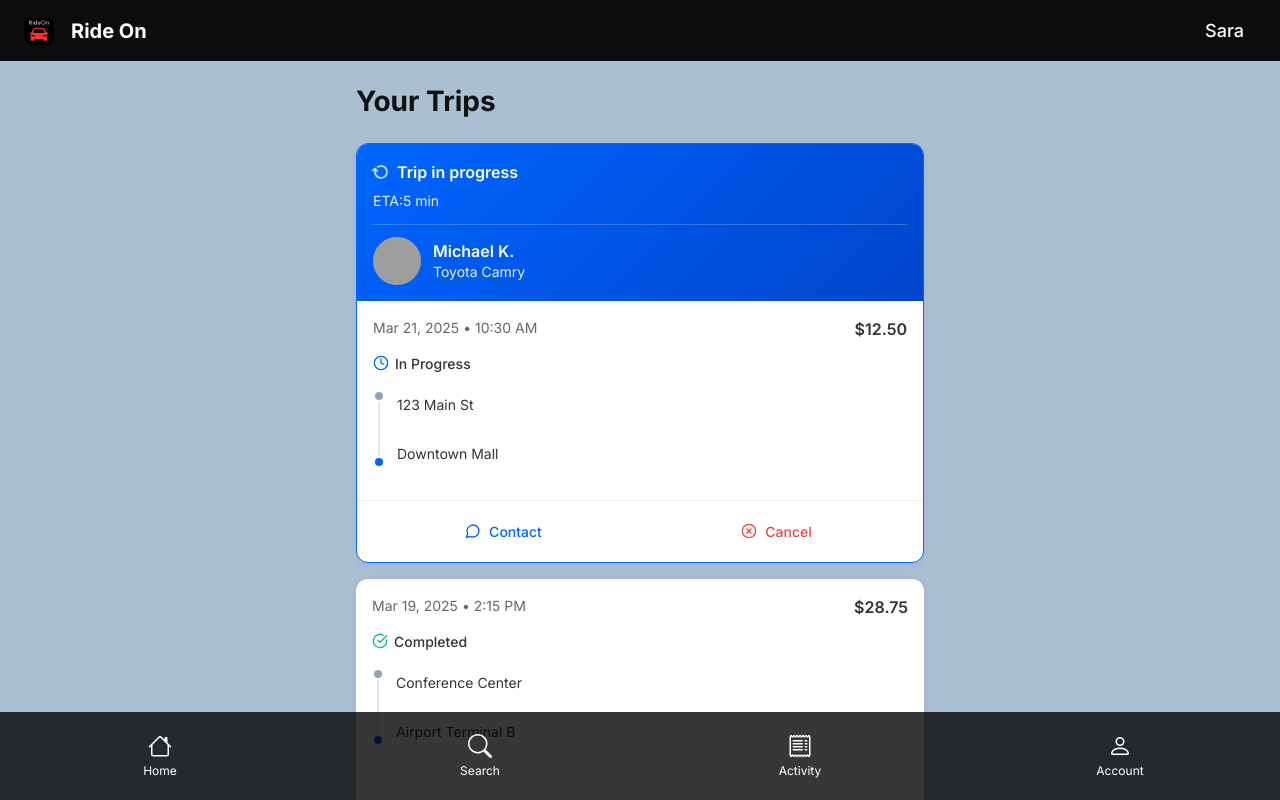
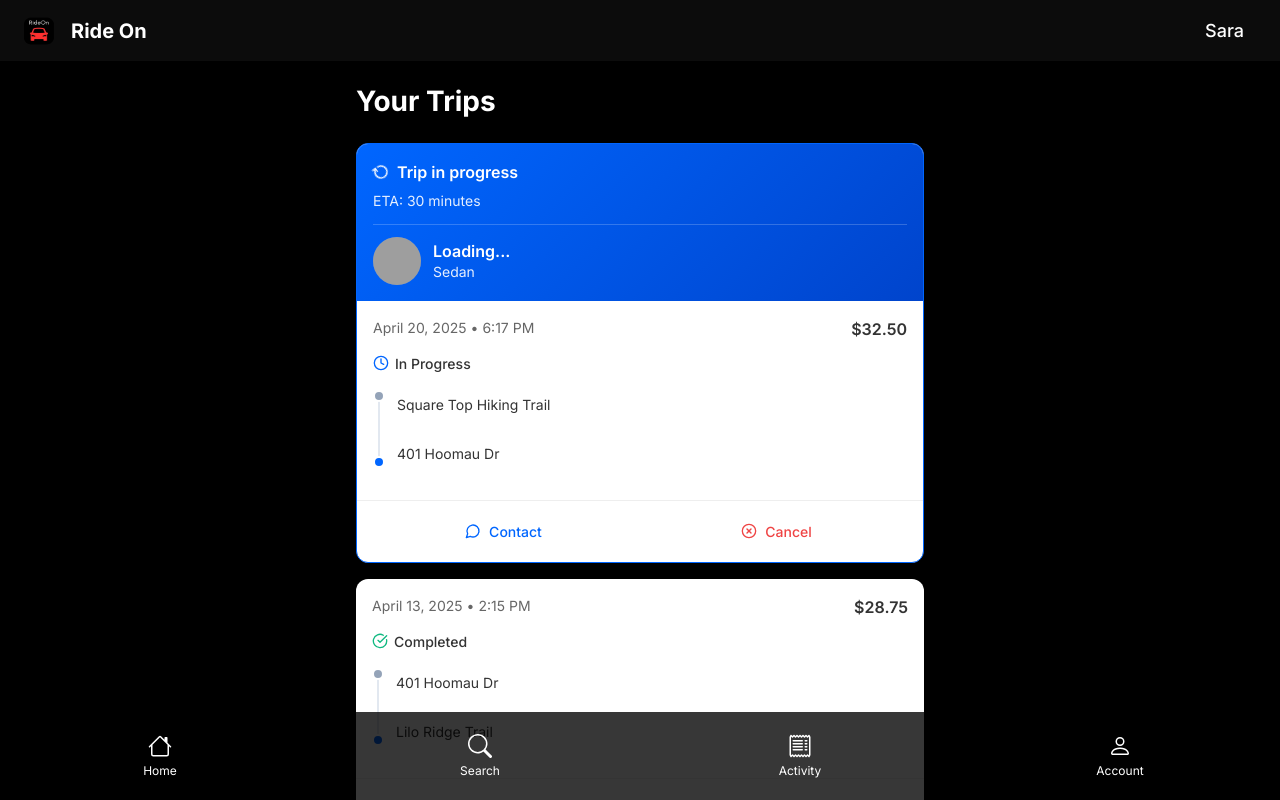
Before and after one commit to ellieishii/rideon, a Next.js app: page /activity in a window 1280 px wide. Built offline with nearby package versions, Linux system fonts and the light colour scheme; grey boxes are pictures that could not be loaded.

Commit message:
Fixed location text error

```diff
--- a/src/app/activity/page.tsx
+++ b/src/app/activity/page.tsx
@@ -10,23 +10,23 @@ export default function ActivityPage() {
   const rides = [
     {
       id: 1,
-      date: 'Mar 21, 2025',
-      time: '10:30 AM',
-      from: '123 Main St',
-      to: 'Downtown Mall',
-      price: '$12.50',
+      date: 'April 20, 2025',
+      time: '6:17 PM',
+      from: 'Square Top Hiking Trail',
+      to: '401 Hoomau Dr',
+      price: '$32.50',
       status: 'in-progress',
-      driver: 'Michael K.',
-      carModel: 'Toyota Camry',
-      estimatedArrival: '5 min',
+      driver: 'Loading...',
+      carModel: 'Sedan',
+      estimatedArrival: ' 30 minutes',
       driverImg: '/api/placeholder/48/48',
     },
     {
       id: 2,
-      date: 'Mar 19, 2025',
+      date: 'April 13, 2025',
       time: '2:15 PM',
-      from: 'Conference Center',
-      to: 'Airport Terminal B',
+      from: '401 Hoomau Dr',
+      to: 'Lilo Ridge Trail',
       price: '$28.75',
       status: 'completed',
     },
@@ -39,33 +39,7 @@ export default function ActivityPage() {
       price: '$15.20',
       status: 'completed',
     },
-    {
-      id: 4,
-      date: 'Mar 10, 2025',
-      time: '7:20 AM',
-      from: 'Home',
-      to: 'Office Park',
-      price: '$18.90',
-      status: 'completed',
-    },
-    {
-      id: 5,
-      date: 'Mar 5, 2025',
-      time: '6:30 PM',
-      from: 'Grocery Store',
-      to: 'Home',
-      price: '$9.45',
-      status: 'completed',
-    },
-    {
-      id: 6,
-      date: 'Feb 28, 2025',
-      time: '12:15 PM',
-      from: 'Office',
-      to: 'Lunch Spot',
-      price: '$7.80',
-      status: 'completed',
-    },
+
   ];
 
   // Ensure proper scrolling behavior on mount
--- a/src/app/activity/style.css
+++ b/src/app/activity/style.css
@@ -1,13 +1,13 @@
 html, body {
       margin: 0;
       padding: 0;
-      height: 100%;/* Ensure scrolling is enabled */
+      height: 100%;
     }
 
     .activity-page {
       padding-bottom: 120px;
       min-height: 100vh;
-      background-color: #aabed4;
+      background-color: #000000;
       color: #333;
       position: relative;
       overflow-y: auto !important; /* Enable vertical scrolling */
@@ -23,7 +23,7 @@ html, body {
       font-size: 28px;
       font-weight: 700;
       margin-bottom: 24px;
-      color: #111;
+      color: #ffffff;
     }
 
     .ride-list {
--- a/src/app/globals.css
+++ b/src/app/globals.css
@@ -28,11 +28,11 @@ body {
 
 .custom-navbar {
   background-color: #000000c8;
-  position: fixed;         /* 🧠 Make it stay on top */
+  position: fixed;
   top: 0;
   left: 0;
   width: 100%;
-  z-index: 999;            /* ⬆️ Make sure it's above the map */
+  z-index: 999;
 }
 
 
--- a/src/app/search/page.tsx
+++ b/src/app/search/page.tsx
@@ -181,7 +181,7 @@ const SearchPage = () => {
           <div className="location-box">
             <div className="location-entry top">
               <div className="dot" />
-              <div className="location-text">
+              <div className="current-location-text">
                 Square Top Hiking Trail
               </div>
             </div>
--- a/src/app/search/style.css
+++ b/src/app/search/style.css
@@ -110,7 +110,6 @@
   color: #ccc;
   font-size: 18px;
 }
-
 
 .later-button {
   display: flex;
@@ -424,7 +423,7 @@
   border-radius: 2px;
 }
 
-.location-text {
+.current-location-text {
   font-size: 16px;
   color: white;
 }
```
